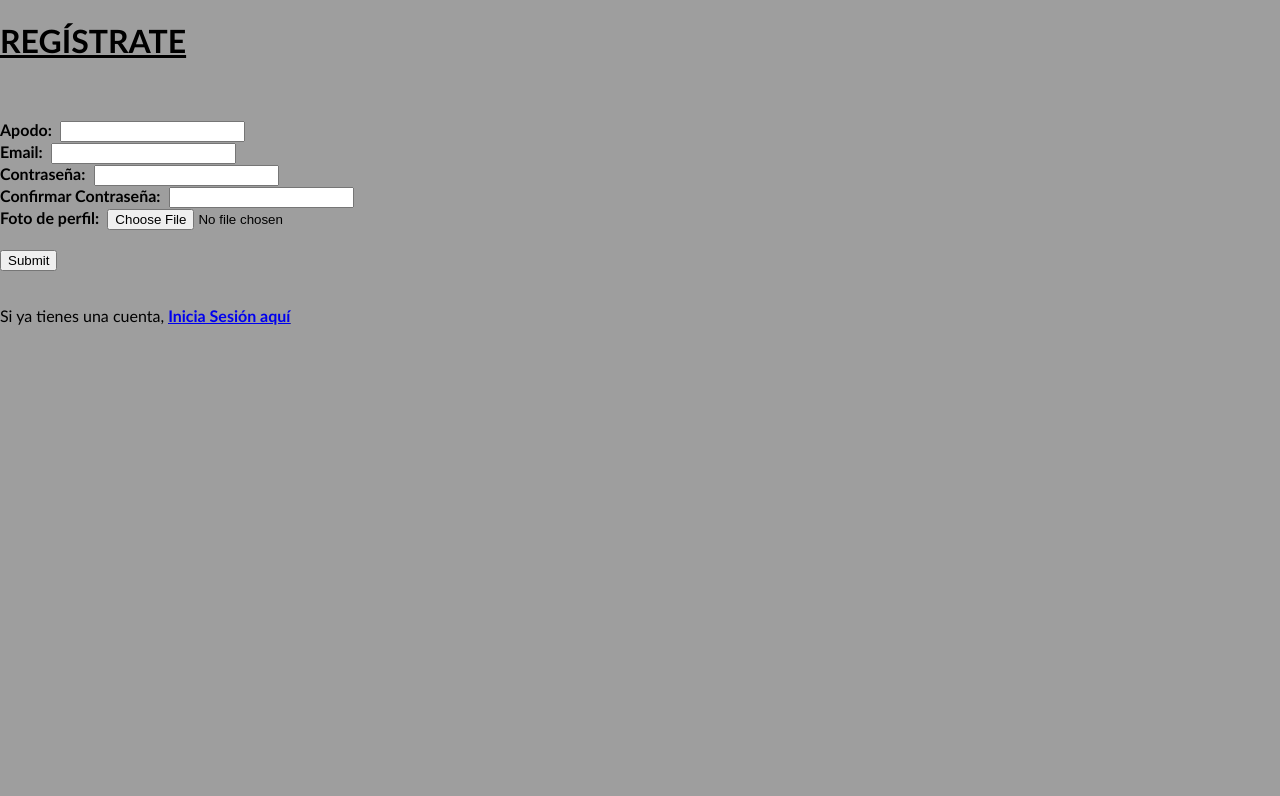
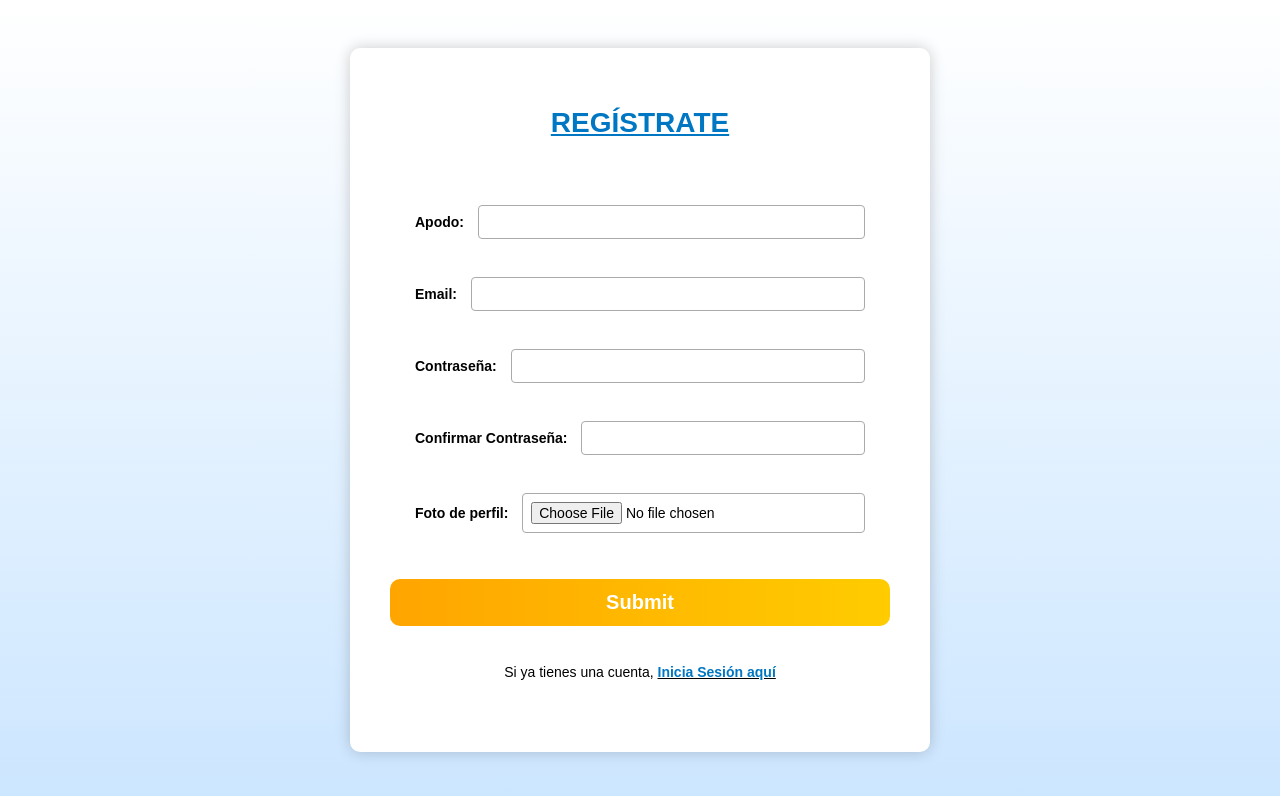
Before and after one commit to pacobarrionuevo/TFG_PacoSalguero, an Angular app in the folder TFG_Front/: page /register in a window 1280 px wide. Shown: the top 796 px of the page. Built offline with nearby package versions, Linux system fonts and the light colour scheme.

Commit message:
css login register

```diff
--- a/TFG_Front/src/app/pages/login/login.component.css
+++ b/TFG_Front/src/app/pages/login/login.component.css
@@ -0,0 +1,78 @@
+/* Fondo general con degradado */
+.general {
+    display: flex;
+    justify-content: center;
+    align-items: center;
+    height: 100vh;
+    background: linear-gradient(to top, #cce6ff, #ffffff);
+    font-family: Arial, sans-serif;
+}
+
+/* Contenedor principal del formulario */
+.cuadradoFuera {
+    background-color: white;
+    border-radius: 10px;
+    box-shadow: 0 0 15px rgba(0, 0, 0, 0.2);
+    padding: 40px;
+    width: 400px;
+    text-align: center;
+}
+
+/* Título */
+#iniciarSesion {
+    color: #0077c2;
+    font-size: 28px;
+    font-weight: bold;
+    margin-bottom: 20px;
+}
+
+/* Inputs */
+.inputs input[type="text"],
+.inputs input[type="password"] {
+    width: 90%;
+    padding: 10px;
+    margin: 5px 0;
+    font-size: 14px;
+    border: 1px solid #aaa;
+    border-radius: 4px;
+}
+
+/* Checkbox */
+.inputs label {
+    font-size: 14px;
+}
+
+/* Botón */
+#button {
+    margin-top: 10px;
+    background: linear-gradient(to right, orange, #ffcc00);
+    color: white;
+    font-size: 20px;
+    font-weight: bold;
+    padding: 12px 20px;
+    border: none;
+    border-radius: 10px;
+    cursor: pointer;
+    width: 100%;
+    transition: background 0.3s ease;
+}
+
+#button:hover {
+    background: linear-gradient(to right, #ff9900, #ffdb4d);
+}
+
+/* Enlace de registro */
+#llevarRegistro {
+    font-size: 14px;
+    margin-top: 20px;
+}
+
+#llevarRegistro a {
+    color: #0077c2;
+    text-decoration: none;
+    font-weight: bold;
+}
+
+#llevarRegistro a:hover {
+    text-decoration: underline;
+}
--- a/TFG_Front/src/app/pages/register/register.component.css
+++ b/TFG_Front/src/app/pages/register/register.component.css
@@ -0,0 +1,82 @@
+/* Fondo general con degradado */
+.general {
+    display: flex;
+    justify-content: center;
+    align-items: center;
+    height: 100vh;
+    background: linear-gradient(to top, #cce6ff, #ffffff);
+    font-family: Arial, sans-serif;
+}
+
+/* Contenedor principal del formulario */
+.cuadradoFuera {
+    background-color: white;
+    border-radius: 10px;
+    box-shadow: 0 0 15px rgba(0, 0, 0, 0.2);
+    padding: 40px;
+    width: 500px;
+    text-align: center;
+}
+
+/* Título */
+#registrarse {
+    color: #0077c2;
+    font-size: 28px;
+    font-weight: bold;
+    margin-bottom: 20px;
+}
+
+/* Estilo de etiquetas y campos */
+.label {
+    display: flex;
+    justify-content: space-between;
+    align-items: center;
+    margin: 10px auto;
+    width: 90%;
+    font-size: 14px;
+}
+
+.label input[type="text"],
+.label input[type="password"],
+.label input[type="file"] {
+    flex: 1;
+    margin-left: 10px;
+    padding: 8px;
+    border: 1px solid #aaa;
+    border-radius: 4px;
+    font-size: 14px;
+}
+
+/* Botón de confirmar */
+input[type="submit"] {
+    background: linear-gradient(to right, orange, #ffcc00);
+    color: white;
+    font-size: 20px;
+    font-weight: bold;
+    padding: 12px 20px;
+    border: none;
+    border-radius: 10px;
+    cursor: pointer;
+    width: 100%;
+    transition: background 0.3s ease;
+}
+
+input[type="submit"]:hover {
+    background: linear-gradient(to right, #ff9900, #ffdb4d);
+}
+
+/* Enlace de navegación */
+#llevarRegistro {
+    font-size: 14px;
+    margin-top: 20px;
+}
+
+#llevarRegistro a {
+    color: #0077c2;
+    text-decoration: none;
+    font-weight: bold;
+}
+
+#llevarRegistro a:hover {
+    text-decoration: underline;
+}
```
